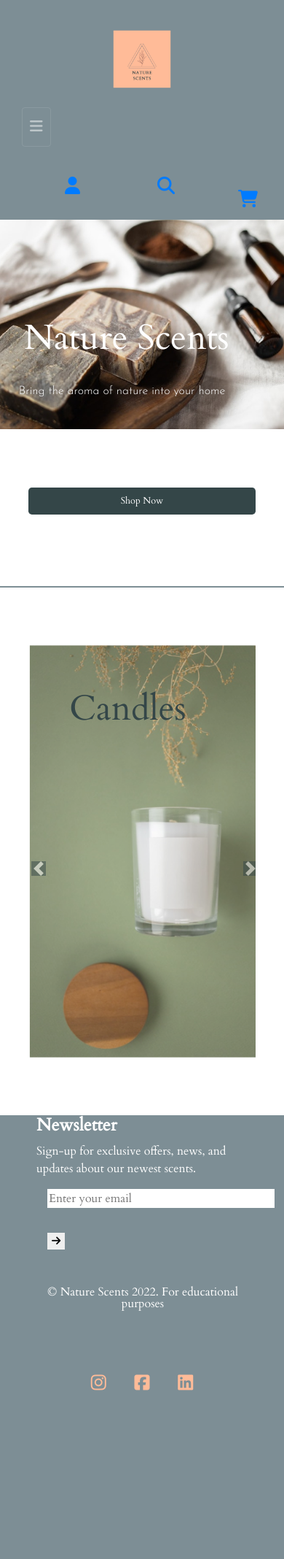
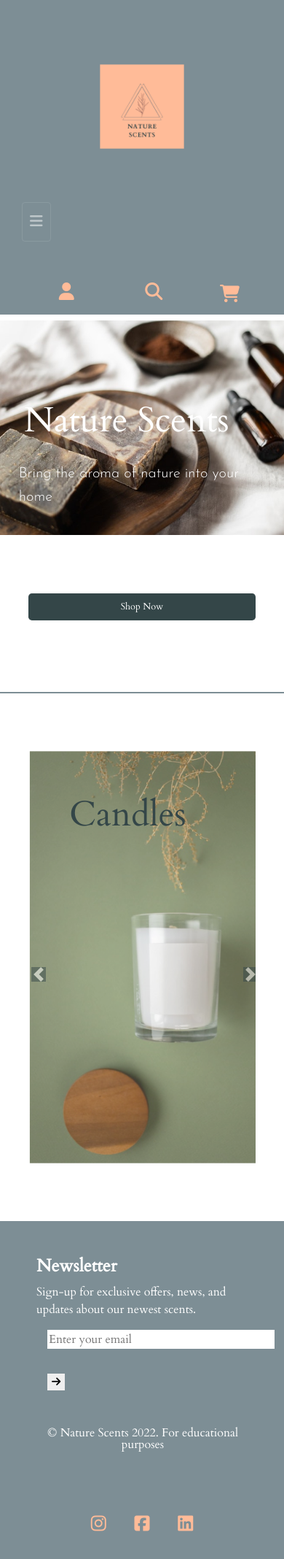
Before and after one commit to Code-Institute-Submissions/kreilly86-nature-scents_NovResub, a Django app: page / in a window 390 px wide. Shown: the whole page at 73% size. Before the commit the page ends 1905 px from the top, so only its background shows below. Run offline with Django 3.2, Linux system fonts and the light colour scheme; some libraries are stand-ins or nearby versions.

Commit message:
Fix navigation responsiveness

```diff
--- a/static/css/base.css
+++ b/static/css/base.css
@@ -11,13 +11,13 @@ body {
 .navbar {
     height: 175px !important;
     width: 100vw !important;
-    background-color:#7D8E95 !important;
+    background-color: #7D8E95 !important;
     align-items: center;
     justify-content: space-evenly;
     display: flex;
     padding: 0;
     flex-direction: row;
-    margin: 0;
+    margin: 0 !important;
 }
 
 .nav-item a {
@@ -45,7 +45,7 @@ body {
 }
 
 .icon {
-    color:#FFBB98;
+    color: #FFBB98;
     text-decoration: none;
     padding: 25px;
 }
@@ -134,6 +134,7 @@ body {
 .intro {
     width: 100vw;
     height: auto;
+    margin-top: 0 !important;
 }
 
 .index-info {
@@ -497,7 +498,7 @@ footer {
 
 .shop-button:hover {
     background-color: #8e9A82;
-    color: white ;
+    color: white;
     border-color: #7D8E95;
 }
 
@@ -776,14 +777,18 @@ select option[value=""] {
         margin-bottom: 0px !important;
         font-size: 2rem;
         flex-direction: row;
-        line-height: 100px;
-        padding-top: 0;
+        line-height: 3rem;
+        align-items: center;
+        margin-right: 25px !important;
     }
 
     .icons i {
-        justify-content: center !important;
-        margin: 0;
+        margin-bottom: 50px;
         padding: 5px;
+        color: #FFBB98;
+    }
+
+    .icons:hover {
         text-decoration: none;
     }
 
@@ -792,7 +797,7 @@ select option[value=""] {
     }
 
     .search-bar-mobile {
-        margin-top: 250px !important;
+        margin-top: 290px !important;
         margin-left: 0px;
         margin-right: 0px;
         padding: 0;
@@ -837,16 +842,16 @@ select option[value=""] {
         padding: 0 !important;
     }
 
-    .nature-home-info > a {
+    .nature-home-info>a {
         width: 75vw !important;
     }
 
     .heading-info {
-        font-size: 3rem;
+        font-size: 4rem !important;
     }
 
     .lead {
-        font-size: 1rem !important;
+        font-size: 1.25rem !important;
     }
 
     .card-img-overlay {
@@ -991,7 +996,7 @@ select option[value=""] {
     }
 
     .shop-button {
-        font-size: 0.7rem;
+        font-size: 1rem;
     }
 
     .philosophy-title {
@@ -1064,9 +1069,9 @@ select option[value=""] {
         display: block !important;
     }
 
-    .navbar-collapse.collapse.show {
-        width: 50vw;
-        padding: 5px;
+    .mobile-collapse-bar {
+        display: inline-block;
+        margin: 0;
     }
 
     .nav-nature-mobile {
@@ -1078,21 +1083,26 @@ select option[value=""] {
     }
 
     .navbar-toggler {
-        padding: 10px;
+        padding: 5px;
         margin-left: 15px;
         display: block !important;
+    }
+
+    .navbar-collapse.collapse.show {
+        margin: 0 !important;
+        padding-top: 5px !important;
     }
 
     .mobile-logo {
         display: flex !important;
         margin-top: 25px;
-        justify-content: center;
     }
 
     #mobile-logo {
-        width: 7rem;
-        height: 7rem;
+        width: 12rem;
+        height: 12rem;
         padding: 0;
+        justify-content: center;
     }
 
     .dropdown-menu {
@@ -1110,14 +1120,28 @@ select option[value=""] {
         line-height: 3rem;
     }
 
+    .icon-bar {
+        margin-top: 0px !important;
+        margin-bottom: 0px !important;
+        font-size: 2rem;
+        flex-direction: row;
+        line-height: 3rem;
+        align-items: center;
+        margin-right: 25px !important;
+    }
+
     .icons i {
-        font-size: 1.5rem;
-        margin-top: 5px;
-        text-decoration: none !important;
+        margin-bottom: 50px;
+        padding: 5px;
+        color: #FFBB98;
+    }
+
+    .icons:hover {
+        text-decoration: none;
     }
 
     .search-bar-mobile {
-        margin-top: 225px;
+        margin-top: 300px;
         margin-left: 0px;
         margin-right: 0px;
         padding: 0;
@@ -1153,7 +1177,7 @@ select option[value=""] {
         padding: 0 !important;
     }
 
-    .nature-home-info > a {
+    .nature-home-info>a {
         width: 80vw !important;
     }
 
@@ -1289,24 +1313,57 @@ select option[value=""] {
 }
 
 @media screen and (max-width: 992px) {
-        #nav-nature {
-            height: 325px;
-            width: 100vw;
-            align-items: center;
-            justify-content: space-evenly;
+    .nav-nature-mobile {
+        width: 100vw !important;
+        height: fit-content !important;
+        background-color: #7D8E95 !important;
+        overflow-x: hidden;
+        margin: 0 !important;
     }
 
     .nav-item a {
-            font-size: 1rem;
+        font-size: 2rem;
         padding: 5px;
     }
 
-        #nav-nature img {
-            display: inline-flex;
-            width: 100px;
-            height: 100px;
-            padding: 0;
-            margin: 0;
+    .dropdown-menu {
+        position: relative;
+    }
+
+    .dropdown-menu.show {
+        width: 60vw !important;
+    }
+
+    .icons {
+        font-size: 3rem;
+        margin-top: 0px;
+        margin-bottom: 0px;
+        line-height: 3rem;
+    }
+
+    .icon-bar {
+        margin-top: 0px !important;
+        margin-bottom: 0px !important;
+        font-size: 2rem;
+        flex-direction: row;
+        line-height: 3rem;
+        align-items: center;
+        margin-right: 25px !important;
+    }
+
+    .icons i {
+        margin-bottom: 50px;
+        padding: 5px;
+        color: #FFBB98;
+    }
+
+    .mobile-logo {
+        padding: 25px;
+        transform: scale(0.6);
+    }
+
+    #mobile-logo {
+        justify-content: center;
     }
 
     .icons i {
@@ -1318,8 +1375,8 @@ select option[value=""] {
         font-size: 1.5rem;
     }
 
-        .icons i:hover {
-            text-decoration: none !important;
+    .icon:hover {
+        text-decoration: none;
     }
 
     .users {
@@ -1339,7 +1396,7 @@ select option[value=""] {
     }
 
     .search-bar {
-            margin-top: 175px;
+        margin-top: 350px;
         margin-left: 0px;
         margin-right: 0px;
         padding: 0;
--- a/templates/base.html
+++ b/templates/base.html
@@ -56,7 +56,7 @@
 
 <body class="d-flex flex-column min-vh-100">
   <header>
-    <nav class="fixed-top nature-head navbar navbar-expand-lg navbar-light d-none d-md-flex" id="nav-nature">
+    <nav class="fixed-top nature-head navbar navbar-expand-lg navbar-light d-none d-lg-flex" id="nav-nature">
       <div>
         <a class="navbar-brand" href="{% url 'home' %}">
           <img src="{{ MEDIA_URL }}nature-logo.png" alt="website logo">
@@ -166,7 +166,7 @@
   {% endblock %}
 
   <footer>
-    <div class="container-fluid d-flex">
+    <div class="container-fluid d-flex mt-5">
       <div class="row">
         <div class="footer-content col-xs-12 col-lg-3">
           <h4><strong>Newsletter</strong></h4>
--- a/templates/includes/mobile-nav.html
+++ b/templates/includes/mobile-nav.html
@@ -1,6 +1,6 @@
 <!--Navbar-->
 <div class="container-fluid m-0">
-  <nav class="navbar nav-nature-mobile navbar-dark d-xs d-inline-block d-md-none d-flex static-top">
+  <nav class="navbar nav-nature-mobile navbar-dark d-xs d-inline-block d-lg-none static-top">
     <div class="row nav-icons">
       <div class="col-12">
         <div class="mobile-logo">
@@ -45,7 +45,7 @@
           </div>
         </div>
         <br>
-      <div class="icon-bar d-flex row">
+      <div class="icon-bar text-center d-flex row p-0">
         <div class="dropdown col-4">
           <a class="icons account-icon" href="#" role="button" id="dropdownMenuLink" data-toggle="dropdown"
             aria-haspopup="true" aria-expanded="false">
```
Lines whose indentation alone changed are shown as unchanged.
